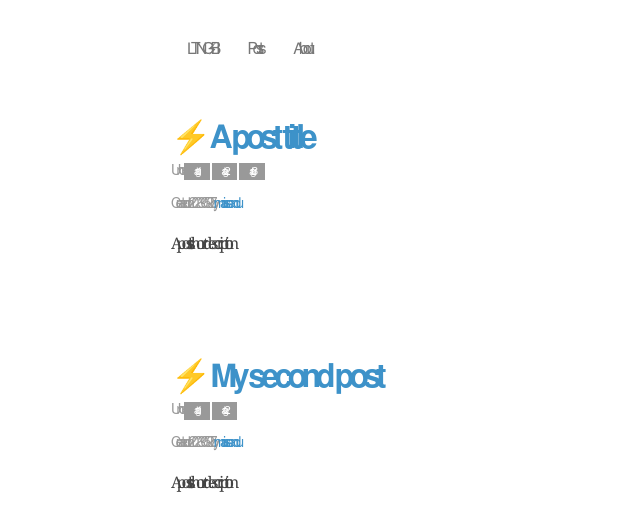
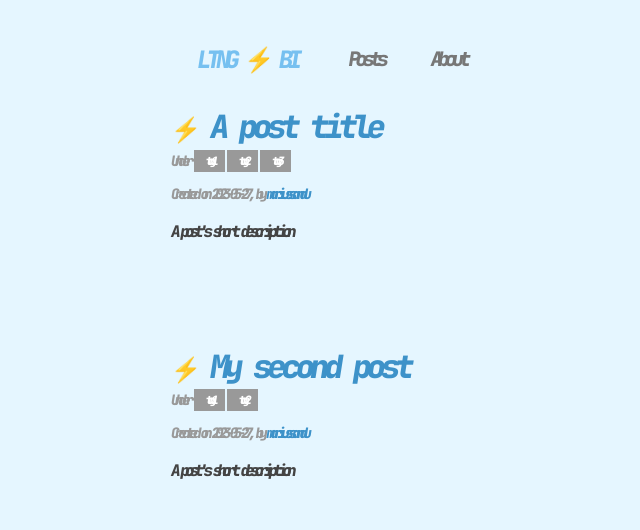
Before and after one commit to sgmarius/ltng-bi, a SvelteKit app: page /posts in a window 1280 px wide. Shown: the top 530 px of the page, without its empty margins (197-837 px from the left). Built offline with nearby package versions, Linux system fonts and the light colour scheme.

Commit message:
some experiments.

```diff
--- /dev/null
+++ b/src/lib/data/db.ts
@@ -0,0 +1,9 @@
+import { MongoClient } from "mongodb"
+import { DB_URI } from '$env/static/private';
+
+console.log(DB_URI)
+
+const client = new MongoClient(DB_URI)
+await client.connect()
+
+export default client.db('site') // select database
--- /dev/null
+++ b/src/routes/test/+server.ts
@@ -0,0 +1,11 @@
+import client from "$lib/data/db"
+
+export async function GET() {
+  const site = await client.collection('posts').insert({"key": "value"});
+  const posts = await client.collection('posts').findAll().toArray();
+
+  return {
+    status: 200,
+    body: { posts }
+  }
+}
--- a/static/style.css
+++ b/static/style.css
@@ -2,6 +2,25 @@
     -webkit-box-sizing: border-box;
     -moz-box-sizing: border-box;
     box-sizing: border-box;
+    background-color: #E5F6FF;
+    font-family: 'JetBrains Mono', monospace;
+}
+
+.ltng-bi-navbar {
+    font-size: 20px;
+    padding: 2px;
+    height: 24px;
+}
+
+.ltng-bi-logo {
+    font-size: 24px;
+    color: #76C0F0;
+}
+
+.ltng-bi-bolt {
+    color: #F0BD75;
+    font-size: 24px;
+    background: transparent;
 }
 
 a {
@@ -60,6 +79,7 @@ h3 {
     *display: inline;
     zoom: 1;
 }
+
 .nav-item a {
     background: transparent;
     border: 2px solid rgb(176, 202, 219);
@@ -158,7 +178,7 @@ h3 {
 @media (min-width: 48em) {
     .content {
         padding: 2em 3em 0;
-        margin-left: 25%;
+        margin: 0% 25% 0% 25%;
     }
 
     .header {
```
